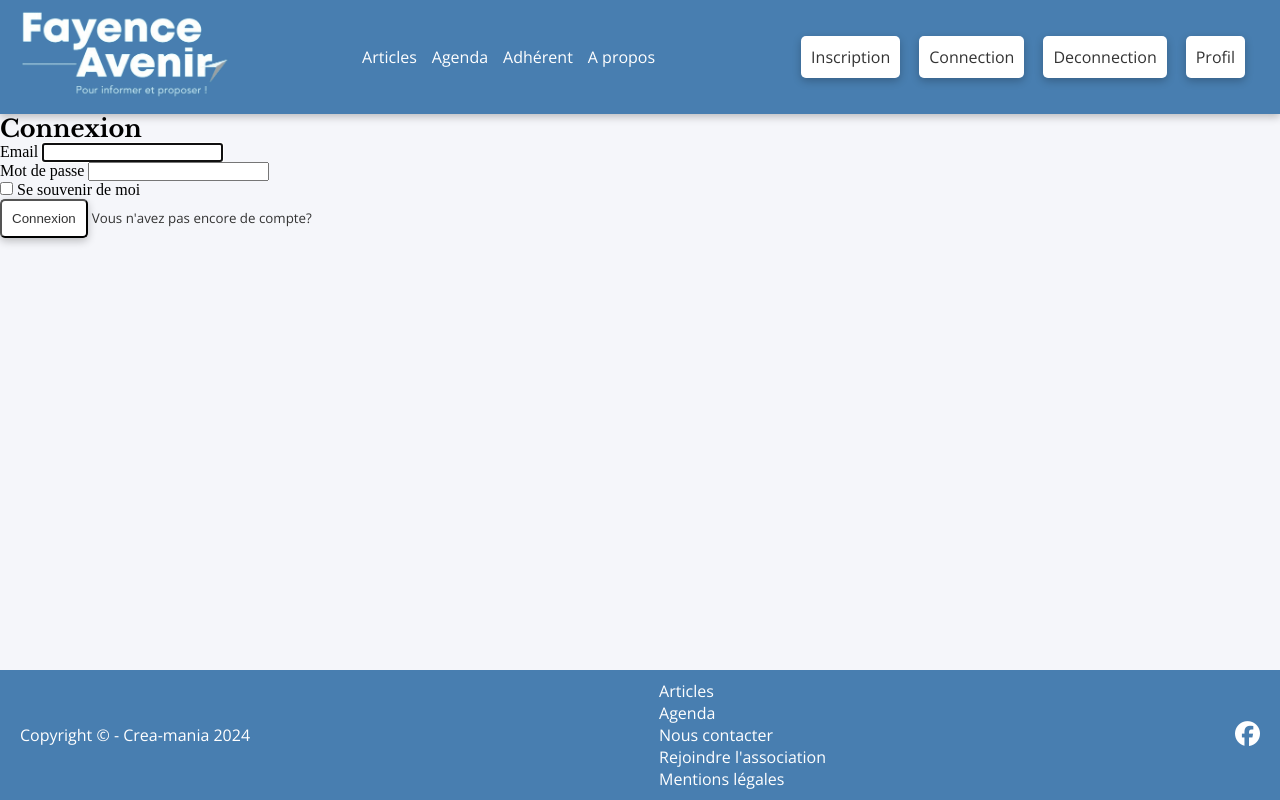
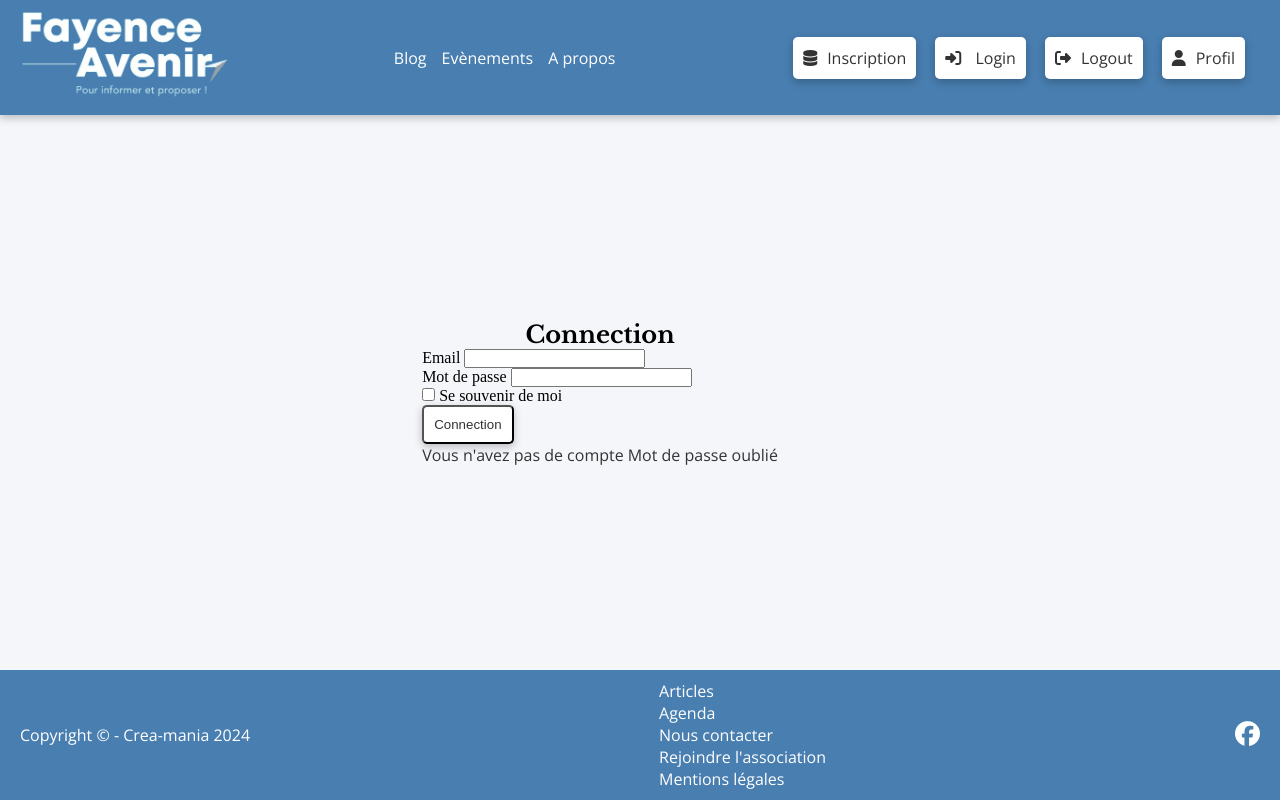
Before and after one commit to GuillemotClement/Symfony-FayenceAvenir, a PHP site: template templates/security/login.html.twig in a window 1280 px wide. Run offline with PHP 8.4, Linux system fonts and the light colour scheme; the template is opened without the code that fills it, so the values that code supplies are empty; style sheets or scripts are compiled from the project's sources; some libraries are stand-ins or nearby versions.

Commit message:
Ajout des articles

```diff
--- a/assets/styles/_base.scss
+++ b/assets/styles/_base.scss
@@ -1,3 +1,5 @@
 .content {
   flex: 1;
+  padding: 1.5rem 2rem;
+  max-width: 1200px;
 }
--- a/assets/styles/_debug.scss
+++ b/assets/styles/_debug.scss
@@ -10,3 +10,6 @@
 .border {
   border: 1px solid red;
 }
+ .mr-5{
+  margin-right: 5px;
+ }
--- a/assets/styles/app.scss
+++ b/assets/styles/app.scss
@@ -11,3 +11,5 @@
 
 // COMPONENTS
 @use "components/button";
+@use "components/form";
+@use "components/article";
--- /dev/null
+++ b/assets/styles/components/_article.scss
@@ -0,0 +1,5 @@
+.article .article-ctn {
+  margin-bottom: 2.5rem;
+  &-picture {
+  }
+}
--- /dev/null
+++ b/assets/styles/components/_form.scss
@@ -0,0 +1,6 @@
+.content {
+  display: flex;
+  justify-content: center;
+  align-items: center;
+  flex-flow: column;
+}
--- a/assets/styles/layout/_header.scss
+++ b/assets/styles/layout/_header.scss
@@ -24,6 +24,9 @@ header {
     }
   }
   .action {
+    i {
+      margin-right: 1rem;
+    }
     a {
       margin-right: 1.5rem;
     }
--- a/templates/home/index.html.twig
+++ b/templates/home/index.html.twig
@@ -3,7 +3,7 @@
 {% block title %}{{ parent() }}{% endblock %}
 
 {% block body %}
-<div class="content border">
+<div class="content">
 
 </div>
 {% endblock %}
--- a/templates/partials/_header.html.twig
+++ b/templates/partials/_header.html.twig
@@ -1,17 +1,18 @@
 <header class="">
   <div class="logo">
-    <img src="{{ asset('build/images/logo.png')}}" alt="logo fayence avenir">
+    <a href="{{path('home')}}">
+      <img src="{{ asset('build/images/logo.png')}}" alt="logo fayence avenir">
+    </a>
   </div>
   <ul class="nav">
-    <li><a href="">Articles</a></li>
-    <li><a href="">Agenda</a></li>
-    <li><a href="">Adhérent</a></li>
+    <li class="mr-5"><a href="{{ path('article_show') }}">Blog</a></li>
+    <li><a href="">Evènements</a></li>
     <li><a href="">A propos</a></li>
   </ul>
   <div class="action">
-    <a href="{{ path('register') }}" class="btn">Inscription</a>
-    <a href="{{ path('login') }}" class="btn">Connection</a>
-    <a href="" class="btn">Deconnection</a>
-    <a href="" class="btn">Profil</a>
+    <a href="{{ path('register') }}" class="btn"><i class="fa-solid fa-database"></i>Inscription</a>
+    <a href="{{ path('login') }}" class="btn"><i class="fa-solid fa-right-to-bracket"></i> Login</a>
+    <a href="" class="btn"><i class="fa-solid fa-right-from-bracket"></i>Logout</a>
+    <a href="" class="btn"><i class="fa-solid fa-user"></i>Profil</a>
   </div>
 </header>
--- a/templates/security/login.html.twig
+++ b/templates/security/login.html.twig
@@ -1,38 +1,41 @@
 {% extends 'base.html.twig' %}
 
-{% block title %}Connexion{% endblock %}
+{% block title %}Connection{% endblock %}
 
 {% block body %}
-
 <div class="content">
-  <form method="post">
-  <h2 class="pb-30">Connexion</h2>
+    <h2>Connection</h2>
+    <form action="{{ path('login' ) }}" method="post">
         <div class="form-row">
-        <label for="inputEmail">Email</label>
-        <input type="email" value="{{ last_username }}" name="_username" id="username" required autofocus>
+            <label for="email">Email</label>
+            <input type="text" id="email" name="_username" value="">
         </div>
         <div class="form-row">
-        <label for="inputPassword">Mot de passe</label>
-        <input type="password" name="_password" id="password" required>
+            <label for="password">Mot de passe</label>
+            <input type="password" id="password" name="_password">
         </div>
         <div class="form-row">
-        <label>
-          <input type="checkbox" name="_remember_me"> Se souvenir de moi
+            <label for="remember_me">
+                <input type="checkbox" id="remember_me" name="_remember_me">
+                Se souvenir de moi
             </label>
         </div>
+
+        {# Token secu #}
+        <input type="hidden" name="_csrf_token" value="{{ csrf_token('authenticate') }}">
+
         {% if error %}
-      <ul class="form-errors mb-20">
-        <li>{{ error.messageKey|trans(error.messageData, 'security') }}</li>
+            <ul class="form-error pb-20">
+                <li>{{ error.messageKey | trans(error.messageData, 'security') }}</li>
             </ul>
         {% endif %}
-      <input type="hidden" name="_csrf_token" value="{{ csrf_token('authenticate') }}">
-
-      <button class="btn btn-primary mr-10" type="submit">
-        Connexion
-      </button>
-      <small>
-        <a href="{{ path('register') }}">Vous n'avez pas encore de compte?</a>
-      </small>
+        <div class="d-flex flex-row">
+            <button class="btn btn-primary">Connection</button>
+        </div>
+        <div class="d-flex flex-column">
+            <a href="" class="small">Vous n'avez pas de compte</a>
+            <a href="" class="small">Mot de passe oublié</a>
+        </div>
     </form>
 </div>
 {% endblock %}
--- a/templates/security/register.html.twig
+++ b/templates/security/register.html.twig
@@ -3,13 +3,13 @@
 {% block title %}Hello SecurityController!{% endblock %}
 
 {% block body %}
- <div class="content">
+ <div class="content form-content">
     <h2 class="pb-30">Inscription</h2>
     {{ form_start(form) }}
     {{ form_rest(form) }}
     <button class="btn btn-primary mr-10">Inscription</button>
     <small>
-      {# <a href="{{ path('login') }}">Vous avez déjà un compte ?</a> #}
+      <a href="{{ path('login') }}">Vous avez déjà un compte ?</a>
     </small>
     {{ form_end(form )}}
   </div>
```
Also changed, not shown: src/Controller/ArticleController.php (added, +51 -0 lines), src/Controller/SecurityController.php (+5 -4 lines), src/Form/ArticleType.php (added, +27 -0 lines), templates/article/index.html.twig (added, +21 -0 lines), templates/article/new.html.twig (added, +21 -0 lines). Lines whose indentation alone changed are shown as unchanged.
